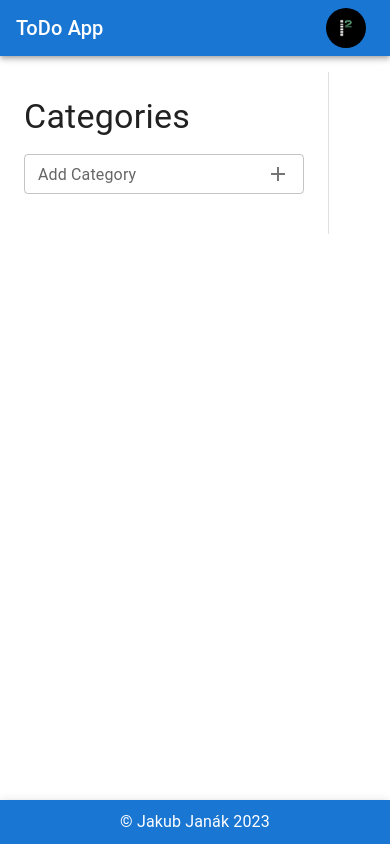
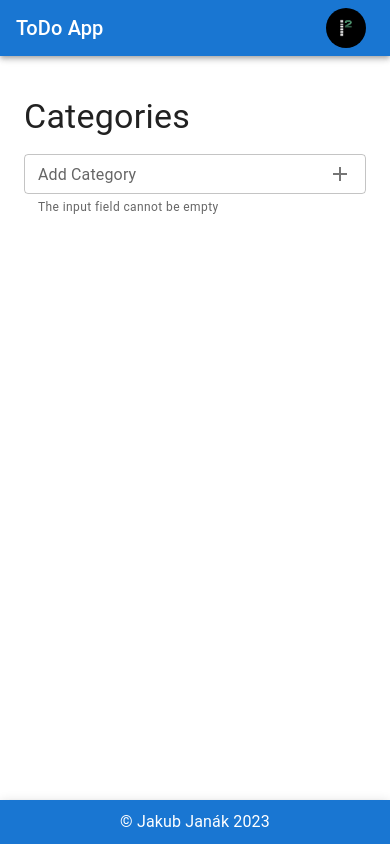
Before and after one commit to jakubjanak/AdvancedTodoApp, a React (Vite) app: page / in a window 390 px wide. Built offline with nearby package versions, Linux system fonts and the light colour scheme.

Commit message:
added responsibility

```diff
--- a/src/AddCategoryForm.jsx
+++ b/src/AddCategoryForm.jsx
@@ -20,7 +20,9 @@ export default function AddCategoryForm({addNewCategory}) {
     return (
         <form onSubmit={handleSubmit}>
         <TextField
+            fullWidth
             label="Add Category"
+            helperText={name === "" ? "The input field cannot be empty" : ""}
             variant="outlined"
             size="small"
             value={name}
--- a/src/AddTodoForm.jsx
+++ b/src/AddTodoForm.jsx
@@ -11,19 +11,23 @@ export default function AddTodoForm({addingTodos}) {
 
     const handleSubmit = (e) => {
         e.preventDefault();
-        const data = {id: crypto.randomUUID(), text: todo, completed: false};
-        addingTodos(data);
-        setTodo("");
+        if (todo !== "") {
+            const data = {id: crypto.randomUUID(), text: todo, completed: false};
+            addingTodos(data);
+            setTodo("");
+        }
     }
 
     return (
         <form onSubmit={handleSubmit} style={{marginBottom: "0.5rem"}}>
             <TextField
+                fullWidth
                 label="Add Task"
                 variant="outlined"
                 size="small"
                 value={todo}
                 onChange={handleChange}
+                helperText={todo === "" ? "The input field cannot be empty" : ""}
                 InputProps={{
                     endAdornment: <InputAdornment position="end">
                         <IconButton sx={{margin: "0", padding: "0"}} type="submit">
--- /dev/null
+++ b/src/ListCategoryContainer.css
@@ -0,0 +1,9 @@
+#mainDiv {
+    display: flex;
+}
+
+@media screen and (max-width: 700px) {
+    #mainDiv {
+        flex-direction: column;
+    }
+}
--- a/src/ListCategoryContainer.jsx
+++ b/src/ListCategoryContainer.jsx
@@ -3,6 +3,7 @@ import { useState, useEffect } from "react";
 import ListCategoryItem from "./ListCategoryItem";
 import AddCategoryForm from "./AddCategoryForm";
 import Todos from "./Todos";
+import "./ListCategoryContainer.css";
 
 export default function ListCategoryContainer() {
     // const initialValues = [
@@ -93,10 +94,20 @@ export default function ListCategoryContainer() {
         setTodoCat([...updatedArray]);
     }
 
+    const [width, setWidth] = useState(false);
+
+    window.addEventListener("resize", () => {
+            if (window.innerWidth <= 700) {
+                setWidth(true);
+            } else {
+                setWidth(false);
+            }
+    })
+
 
 
     return (
-        <div style={{display: "flex"}}>
+        <div id="mainDiv">
         <Box m={3}>
             <Typography variant="h4" component="h1" mb={2}>Categories</Typography>
             <AddCategoryForm addNewCategory={addNewCategory} />
@@ -107,7 +118,7 @@ export default function ListCategoryContainer() {
                 })}
             </List>
         </Box>
-        <Divider orientation="vertical" flexItem />
+        <Divider orientation={width ? "horizontal" : "vertical"} flexItem />
         <Box m={3} style={{display: "flex", flexDirection: "column", justifyContent: "start"}}>
             <Todos data={todoCat} addingTodos={addingTodos} handleTodoItemDelete={handleTodoItemDelete} toggleCheckbox={toggleCheckbox} />
         </Box>
--- a/src/ListCategoryItem.jsx
+++ b/src/ListCategoryItem.jsx
@@ -6,8 +6,15 @@ export default function ListCategoryItem({tc, handleDelete, updatingClicked}) {
       updatingClicked(tc.id);
     }
 
+    // CAPITALIZING FIRST LETTER IN CATEGORY ITEMS
+    // const itemText = tc.name;
+    // const firstLetter = itemText.charAt(0);
+    // const firstLetterCap = firstLetter.toUpperCase();
+    // const remainingLetters = itemText.slice(1);
+    // const finalText = firstLetterCap + remainingLetters;
+
     return (
-      <Box maxWidth={220} style={{backgroundColor: tc.clicked === true ? "whitesmoke" : "white", borderLeft: tc.clicked ? "4px solid #3875CB" : "none"}}>
+      <Box style={{backgroundColor: tc.clicked === true ? "whitesmoke" : "white", borderLeft: tc.clicked ? "4px solid #3875CB" : "none"}}>
         <ListItem
           secondaryAction={
             <IconButton edge="end" aria-label="delete" onClick={handleDelete}>
```
